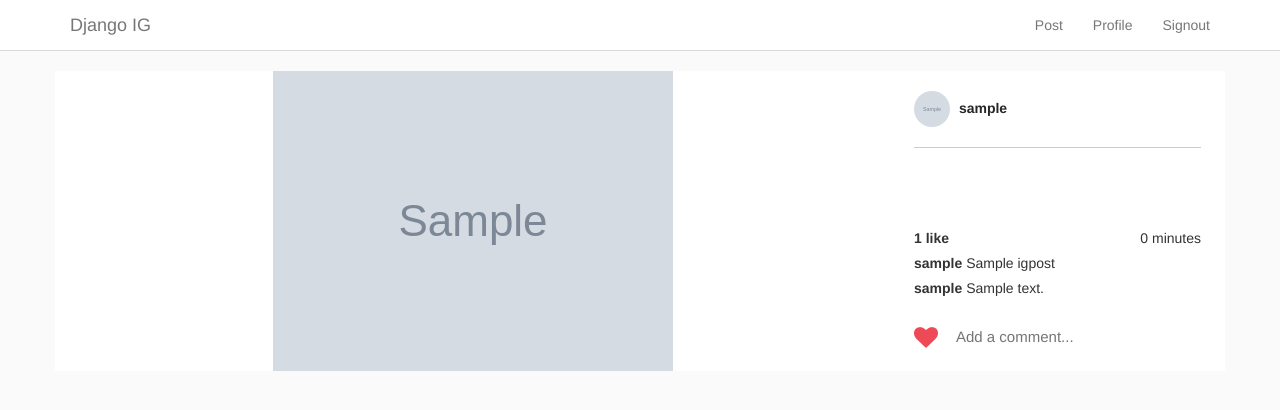
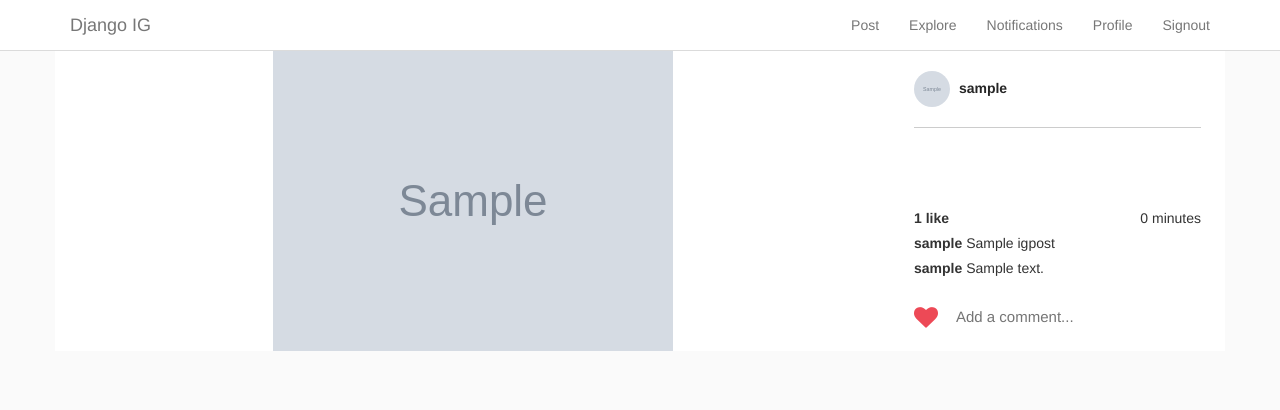
Before and after one commit to joseph9038/django_instagram, a Django app: page /post/1/ in a window 1280 px wide. Shown: the top 410 px of the page. Run offline with Django 3.2, Linux system fonts and the light colour scheme; a user stored in the database is signed in; tables that the repository leaves empty hold one stand-in row (values such as "Sample post"); grey boxes marked "Sample" are stand-in pictures; some libraries are stand-ins or nearby versions.

Commit message:
basic explore page and notifications page placeholder

```diff
--- a/feeds/templates/feeds/nav.html
+++ b/feeds/templates/feeds/nav.html
@@ -12,6 +12,8 @@
             <ul class="nav navbar-nav navbar-right">
                 {% if request.user.is_authenticated %}
                     <li><a href="{% url 'post_picture' %}">Post</a></li>
+                    <li><a href="{% url 'explore' %}">Explore</a></li>
+                    <li><a href="{% url 'notifications' %}">Notifications</a></li>
                     <li><a href="{% url 'profile' user.username %}">Profile</a></li>
                     <li><a href="{% url 'signout' %}">Signout</a></li>
                 {% else %}
@@ -28,12 +30,12 @@
               <i class="fa fa-home" aria-hidden="true"></i>
             </div>
           </a>
-          <a>
+          <a href="{% url 'explore' %}">
             <div class="col-xs-3">
               <i class="fa fa-search" aria-hidden="true"></i>
             </div>
           </a>
-          <a>
+          <a href="{% url 'notifications' %}">
             <div class="col-xs-3">
               <i class="fa fa-heart-o" aria-hidden="true"></i>
             </div>
--- /dev/null
+++ b/feeds/templates/feeds/notifications.html
@@ -0,0 +1,5 @@
+{% extends 'feeds/base.html' %}
+
+{% block content %}
+notifications here
+{% endblock %}
--- a/feeds/urls.py
+++ b/feeds/urls.py
@@ -14,6 +14,8 @@ urlpatterns = [
     url(r'^profile/(?P<username>[-_\w.]+)/following/$', views.following, name='following'),
     url(r'^post/(?P<pk>\d+)/$', views.post, name='post'),
     url(r'^post/$', views.post_picture, name='post_picture'),
+    url(r'^explore/$', views.explore, name='explore'),
+    url(r'^notifications/$', views.notifications, name='notifications'),
     url(r'^like/$', views.add_like, name='like'),
     url(r'^comment/$', views.add_comment, name='comment'),
     url(r'^follow_toggle/$', views.follow_toggle, name='follow_toggle'),
--- a/feeds/views.py
+++ b/feeds/views.py
@@ -23,6 +23,20 @@ def index(request):
     return render(request, 'feeds/index.html', {
         'posts': posts
     })
+
+
+def explore(request):
+    random_posts = IGPost.objects.all().order_by('?')[:40]
+
+    context = {
+        'posts': random_posts
+    }
+    return render(request, 'feeds/explore.html', context)
+
+
+def notifications(request):
+    context = {}
+    return render(request, 'feeds/notifications.html', context)
 
 
 def signup(request):
--- a/static/css/partials/_cards.scss
+++ b/static/css/partials/_cards.scss
@@ -211,7 +211,3 @@
     }
   }
 }
-
-.single-post-card {
-  margin-top: 20px;
-}
--- a/static/css/partials/_components.scss
+++ b/static/css/partials/_components.scss
@@ -109,7 +109,7 @@ a:hover {
     margin-bottom: 15px;
     height: 55px;
     width: 55px;
-    background-color: gray;
+    background-color: #333;
     border-radius: 100%;
     padding-top: 13px;
   }
--- /dev/null
+++ b/static/css/partials/_explore.scss
@@ -0,0 +1,5 @@
+#explore {
+  > .col-xs-4, > .col-sm-3 {
+    padding: 0;
+  }
+}
--- a/static/css/style.css
+++ b/static/css/style.css
@@ -113,7 +113,7 @@ a:hover {
     margin-bottom: 15px;
     height: 55px;
     width: 55px;
-    background-color: gray;
+    background-color: #333;
     border-radius: 100%;
     padding-top: 13px; }
   @media screen and (max-width: 768px) {
@@ -311,9 +311,6 @@ a:hover {
       border: none;
       outline: none; }
 
-.single-post-card {
-  margin-top: 20px; }
-
 .profile {
   max-width: 975px;
   padding: 60px 20px 0;
@@ -444,4 +441,7 @@ a:hover {
     z-index: 1;
     background: #fff; }
 
+#explore > .col-xs-4, #explore > .col-sm-3 {
+  padding: 0; }
+
 /*# sourceMappingURL=style.css.map */
--- a/static/css/style.scss
+++ b/static/css/style.scss
@@ -5,3 +5,4 @@
 @import 'partials/nav';
 @import 'partials/cards';
 @import 'partials/profile';
+@import 'partials/explore';
```
Also changed, not shown: feeds/templates/feeds/explore.html (added, +15 -0 lines), 1 other file.
